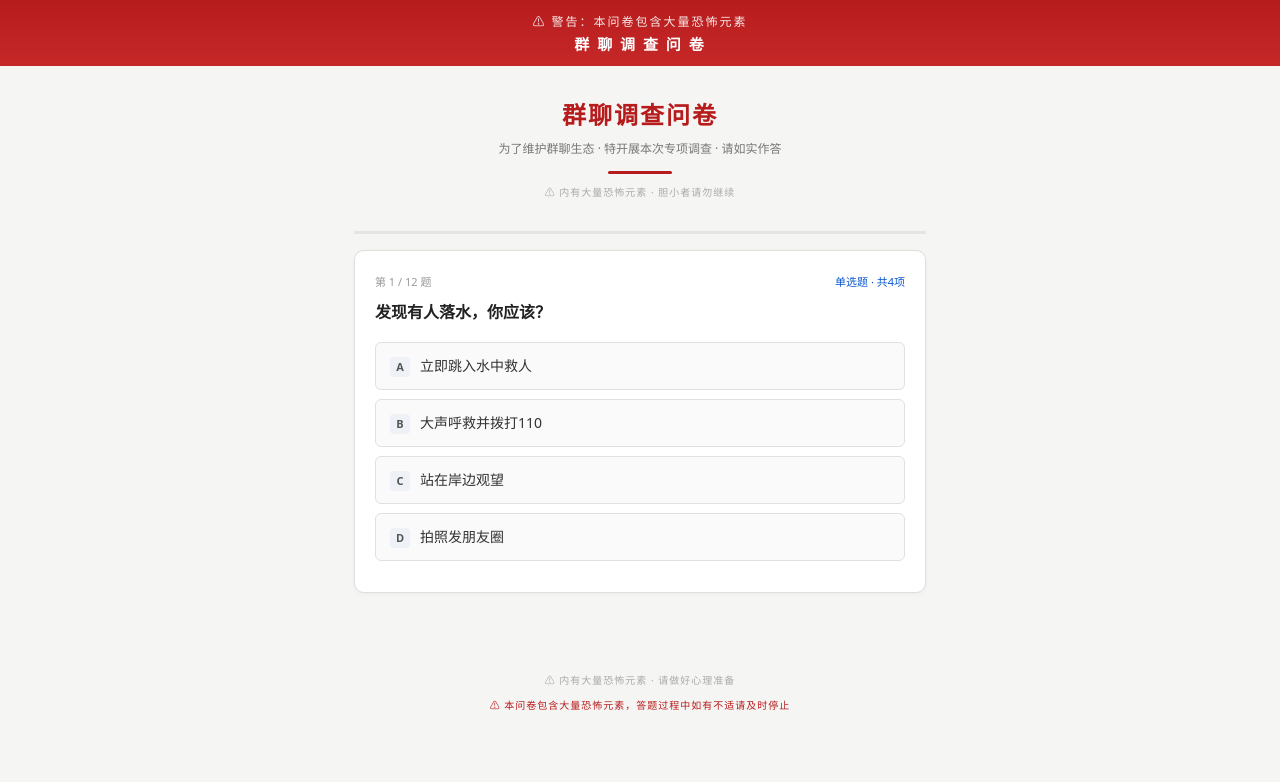
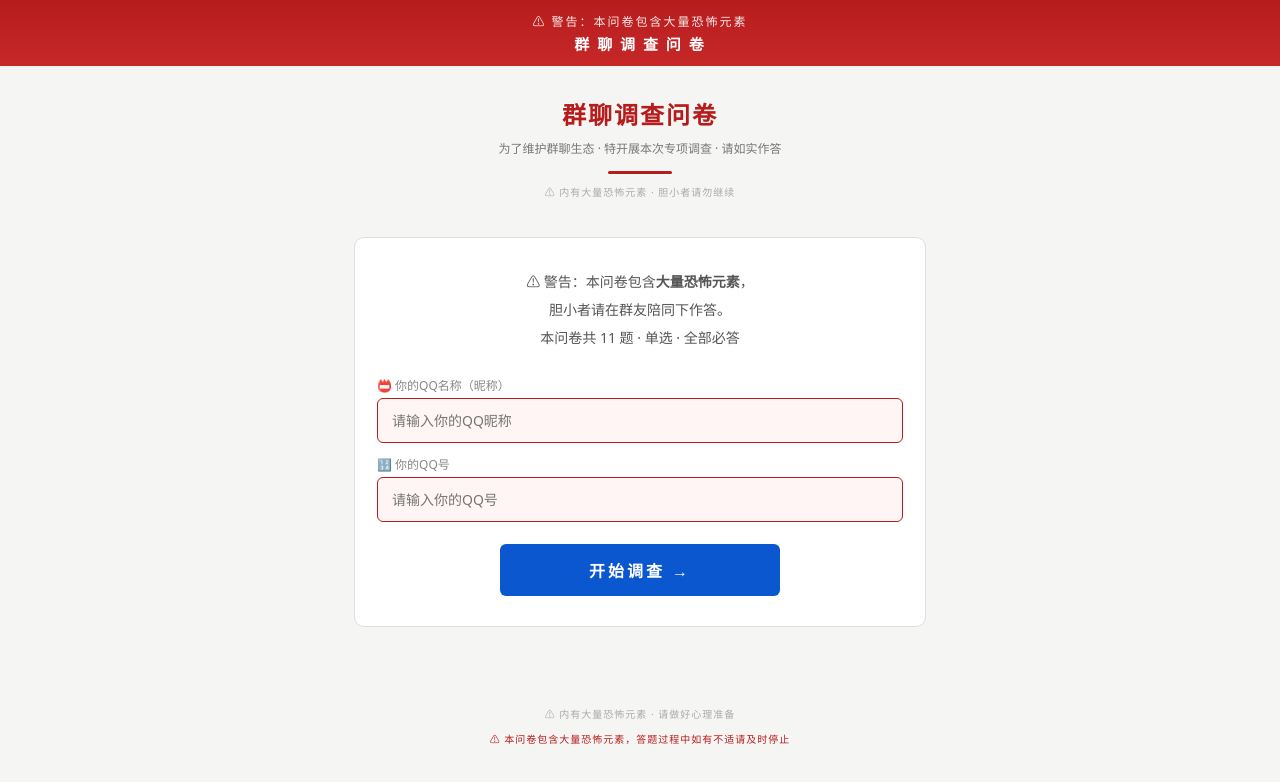
Before and after one commit to 123asd98/quiz-survey, a website: page index.html in a window 1280 px wide. Both pictures are taken after a click on the button "开始调查 →". Drawn offline with Linux system fonts and the light colour scheme.

Commit message:
update index.html with qq name/qq number fields

```diff
--- a/index.html
+++ b/index.html
@@ -97,6 +97,8 @@
 var finished = false;
 var answers = [];
 var submitting = false;
+var qqName = '';
+var qqNumber = '';
 
 function showToast(text) {
   var toast = document.createElement('div');
@@ -110,6 +112,35 @@
       if (toast.parentNode) toast.parentNode.removeChild(toast);
     }, 300);
   }, 1500);
+}
+
+function startSurvey() {
+  var nameInput = document.getElementById('inputName');
+  var qqInput = document.getElementById('inputQQ');
+  var ok = true;
+
+  if (!nameInput.value || nameInput.value.trim() === '') {
+    nameInput.classList.add('error');
+    ok = false;
+  } else {
+    nameInput.classList.remove('error');
+  }
+
+  if (!qqInput.value || qqInput.value.trim() === '') {
+    qqInput.classList.add('error');
+    ok = false;
+  } else {
+    qqInput.classList.remove('error');
+  }
+
+  if (!ok) {
+    showToast('⚠ 请填写QQ名称和QQ号');
+    return;
+  }
+
+  qqName = nameInput.value.trim();
+  qqNumber = qqInput.value.trim();
+  render();
 }
 
 function render() {
@@ -199,6 +230,8 @@
   }
 
   var payload = {
+    qqName: qqName,
+    qqNumber: qqNumber,
     answers: result,
     timestamp: new Date().toISOString(),
     userAgent: navigator.userAgent
@@ -261,13 +294,28 @@
 }
 
 /* 初始渲染 */
+/* 输入框样式 */
+var infoStyle = 'input.info-input { display:block; width:100%; padding:12px 14px; margin-bottom:12px; border:1px solid #e0dedb; border-radius:6px; font-size:14px; font-family:inherit; background:#fafafa; outline:none; transition:border .15s; }';
+infoStyle += 'input.info-input:focus { border-color:#0b57d0; background:#fff; }';
+infoStyle += 'input.info-input.error { border-color:#b71c1c; background:#fff5f5; }';
+infoStyle += '.info-label { display:block; font-size:12px; color:#888; margin-bottom:4px; text-align:left; }';
+var styleTag = document.createElement('style');
+styleTag.textContent = infoStyle;
+document.head.appendChild(styleTag);
+
 (function() {
   var s = document.getElementById('survey');
   s.innerHTML =
     '<div class="start-card">'+
       '<p>⚠ 警告：本问卷包含<b>大量恐怖元素</b>，<br>胆小者请在群友陪同下作答。</p>'+
       '<p>本问卷共 '+QUESTIONS.length+' 题 · 单选 · 全部必答</p>'+
-      '<button class="btn-go" onclick="render()">开始调查 →</button>'+
+      '<div style="margin-top:24px;text-align:left;">'+
+        '<label class="info-label">📛 你的QQ名称（昵称）</label>'+
+        '<input class="info-input" id="inputName" type="text" placeholder="请输入你的QQ昵称" maxlength="30">'+
+        '<label class="info-label">🔢 你的QQ号</label>'+
+        '<input class="info-input" id="inputQQ" type="text" placeholder="请输入你的QQ号" maxlength="20" inputmode="numeric">'+
+      '</div>'+
+      '<button class="btn-go" onclick="startSurvey()">开始调查 →</button>'+
     '</div>';
 })();
 </script>
```
